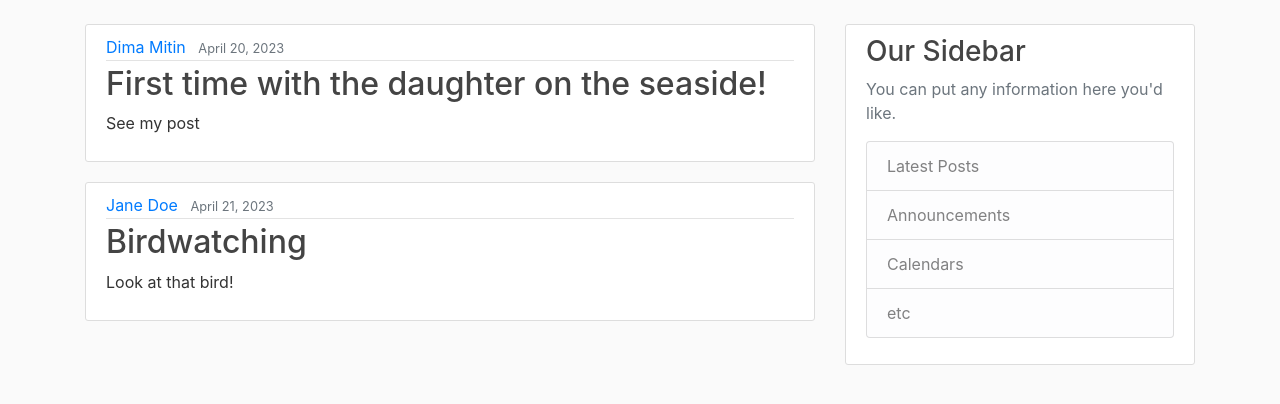
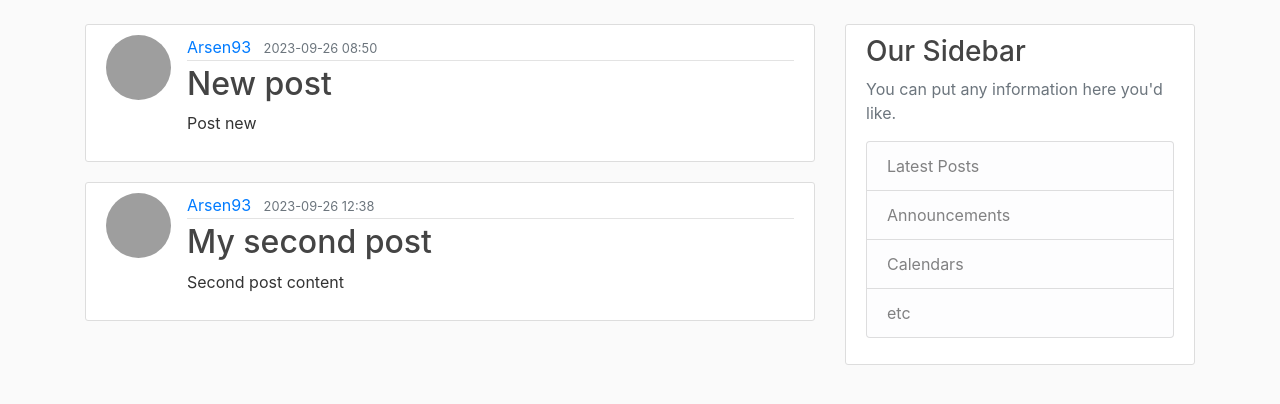
Before and after one commit to TrofimTakoiOdin/FlaskBlog, a Flask app: page / in a window 1280 px wide. Shown: the part 56-460 px from the top of the page. Run offline with Flask 3, Linux system fonts and the light colour scheme; some libraries are stand-ins or nearby versions; grey boxes are pictures that could not be loaded.

Commit message:
Finished adding posts and now we can display a profile picure

```diff
--- a/flask_blog/models.py
+++ b/flask_blog/models.py
@@ -20,7 +20,7 @@ class User(db.Model, UserMixin):
 class Post(db.Model):
     id = db.Column(db.Integer, primary_key=True)
     title = db.Column(db.String(100), nullable=False)
-    date_posted = db.Column(db.DateTime, nullable=False, default=datetime.utcnow)
+    date_posted = db.Column(db.DateTime, nullable=False, default=datetime.now)
     content = db.Column(db.Text, nullable=False)
     user_id = db.Column(db.Integer, db.ForeignKey('user.id'), nullable=False)
 
--- a/flask_blog/routes.py
+++ b/flask_blog/routes.py
@@ -3,29 +3,15 @@ import secrets
 from PIL import Image
 from flask import render_template, url_for, flash, redirect, request
 from flask_blog import app, db, bcrypt
-from flask_blog.forms import RegistrationForm, LoginForm, UpdateAccountForm
+from flask_blog.forms import RegistrationForm, LoginForm, UpdateAccountForm, PostForm
 from flask_blog.models import User, Post
 from flask_login import login_user, logout_user, login_required, current_user
-
-posts = [
-    {
-        'author': 'Dima Mitin',
-        'title': 'First time with the daughter on the seaside!',
-        'content': 'See my post',
-        'date_posted': 'April 20, 2023'
-    },
-    {
-        'author': 'Jane Doe',
-        'title': 'Birdwatching',
-        'content': 'Look at that bird!',
-        'date_posted': 'April 21, 2023'
-    }
-]
 
 
 @app.route("/")
 @app.route("/home")
 def home():
+    posts = Post.query.all()
     return render_template('home.html', posts=posts)
 
 
@@ -99,3 +85,17 @@ def account():
 
     image_file = url_for('static', filename='profile_pics/' + current_user.image_file)
     return render_template('account.html', title='Login', image_file=image_file, form=form)
+
+
+@app.route("/post/new", methods=['GET', 'POST'])
+@login_required
+def new_post():
+    form = PostForm()
+    if form.validate_on_submit():
+        post = Post(title=form.title.data, content=form.content.data, author=current_user)
+        db.session.add(post)
+        db.session.commit()
+        flash('Your post has been created!', 'success')
+        return redirect(url_for('home'))
+    return render_template('create_post.html', title='New Post',
+                           form=form, legend='New Post')
--- a/flask_blog/templates/home.html
+++ b/flask_blog/templates/home.html
@@ -2,10 +2,11 @@
 {% block content %}
     {% for post in posts %}
         <article class="media content-section">
+          <img class="rounded-circle article-img" src="{{ url_for('static', filename='profile_pics/' + post.author.image_file) }}" >
           <div class="media-body">
             <div class="article-metadata">
-              <a class="mr-2" href="#">{{ post.author }}</a>
-              <small class="text-muted">{{ post.date_posted }}</small>
+              <a class="mr-2" href="#">{{ post.author.username }}</a>
+              <small class="text-muted">{{ post.date_posted.strftime('%Y-%m-%d %H:%M') }}</small>
             </div>
             <h2><a class="article-title" href="#">{{ post.title }}</a></h2>
             <p class="article-content">{{ post.content }}</p>
--- a/flask_blog/templates/layout.html
+++ b/flask_blog/templates/layout.html
@@ -32,6 +32,7 @@
             <!-- Navbar Right Side -->
             <div class="navbar-nav">
               {% if current_user.is_authenticated %}
+                <a class="nav-item nav-link" href="{{ url_for('new_post') }}">New Post</a>
                 <a class="nav-item nav-link" href="{{ url_for('account') }}">Account</a>
                 <a class="nav-item nav-link" href="{{ url_for('logout') }}">Logout</a>
               {% else %}
```
Also changed, not shown: flask_blog/forms.py (+7 -1 lines), flask_blog/templates/create_post.html (added, +40 -0 lines), instance/site.db. Lines whose indentation alone changed are shown as unchanged.
